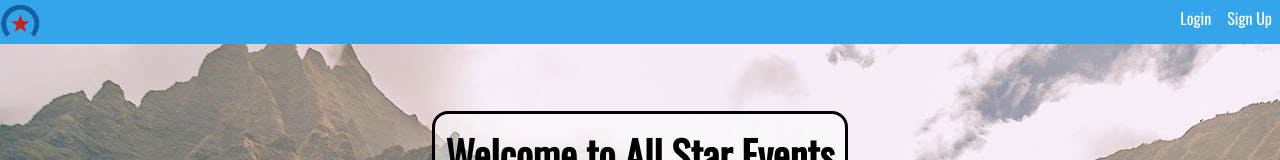
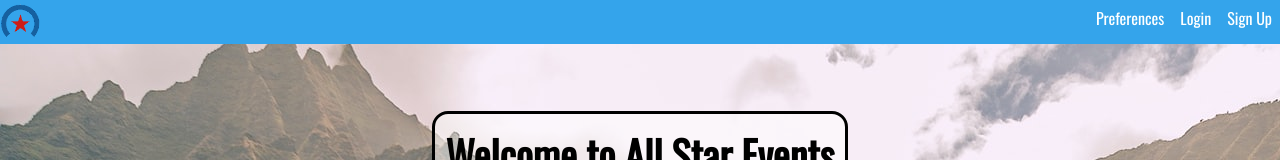
Before and after one commit to Jonathan-Sandifer/All-Star-Events, a React (Create React App) app in the folder ghi/: page / in a window 1280 px wide. Shown: the top 160 px of the page. Built offline with nearby package versions, Linux system fonts and the light colour scheme.

Commit message:
added preferences to nav bar

```diff
--- a/ghi/src/components/Navbar.js
+++ b/ghi/src/components/Navbar.js
@@ -14,6 +14,9 @@ function Navbar() {
                 <li >
                     <NavLink className='spacer active' to="/login">Login</NavLink>
                 </li>
+                <li >
+                    <NavLink className='spacer active' to="/preferences">Preferences</NavLink>
+                </li>
             </ul>
         </nav>
     )
```
